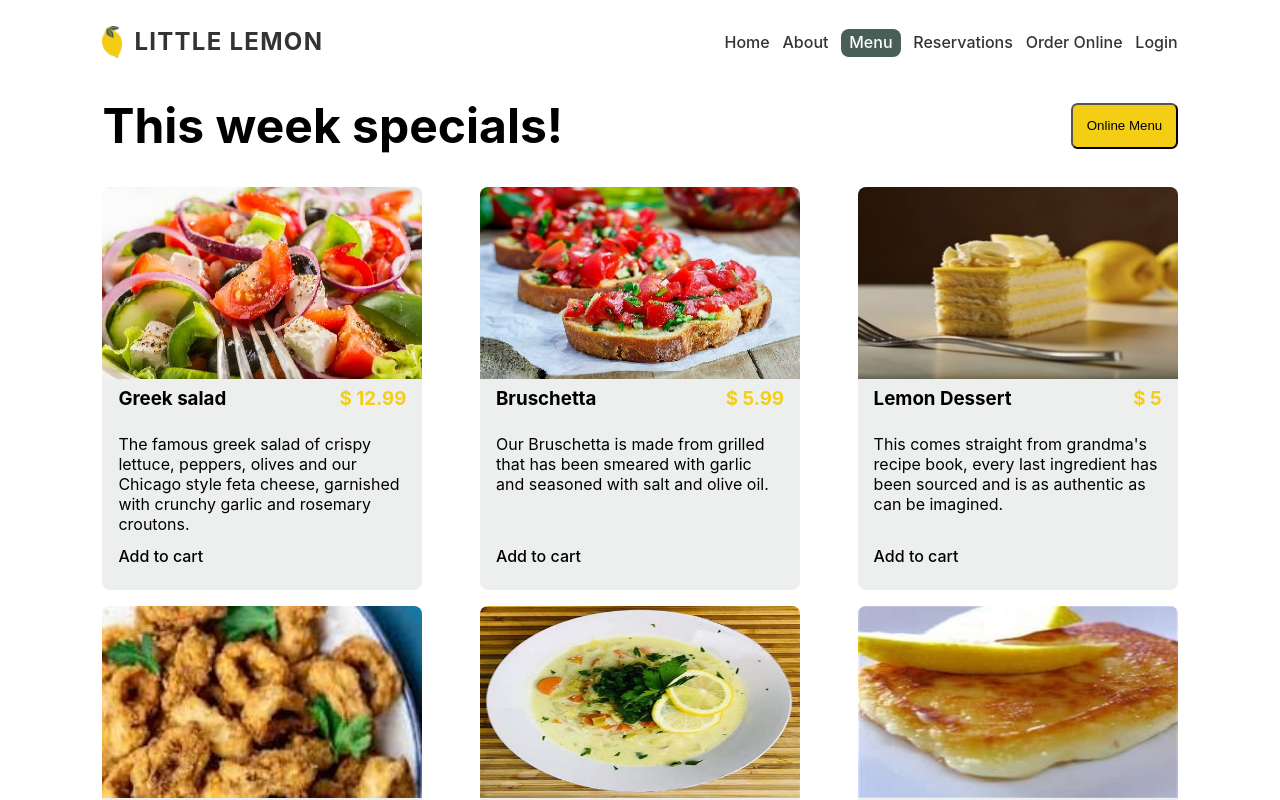
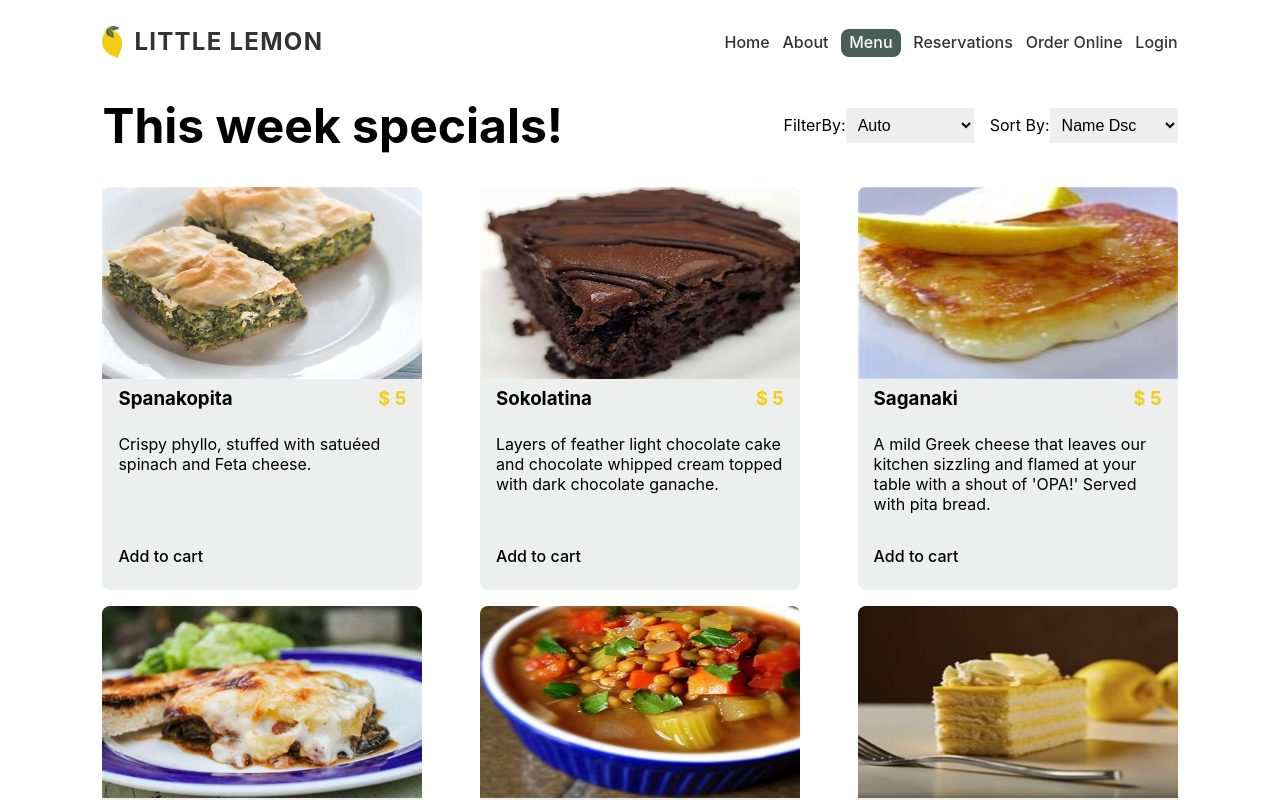
Before and after one commit to abhisheksharma1310/little-lemon, a React (Create React App) app: page /menu in a window 1280 px wide. Shown: the top 800 px of the page. Built offline with nearby package versions, Linux system fonts and the light colour scheme.

Commit message:
option implemented for sorting the menu items

```diff
--- a/src/components/Menu/index.jsx
+++ b/src/components/Menu/index.jsx
@@ -26,6 +26,7 @@ const Menu = ({ menuPage = false }) => {
   const cartList = useSelector((state) => state.cart);
 
   const [currentPage, setCurrentPage] = useState(1);
+  const [sortBy, setSortBy] = useState("name-d");
 
   const getMenuItems = useMemo(() => {
     const items = MenuItems.map((item) => {
@@ -36,10 +37,29 @@ const Menu = ({ menuPage = false }) => {
     return items;
   }, [cartList]);
 
+  const getSortedMenu = useMemo(() => {
+    if (sortBy === "auto") return getMenuItems;
+    let items = [...getMenuItems];
+    if (sortBy === "name-a")
+      items.sort((a, b) => {
+        if (a.title < b.title) return -1;
+        if (a.title > b.title) return 1;
+        return 0;
+      });
+    if (sortBy === "name-d")
+      items.sort((a, b) => {
+        if (a.title > b.title) return -1;
+        if (a.title < b.title) return 1;
+        return 0;
+      });
+
+    return items;
+  }, [getMenuItems, sortBy]);
+
   const maxItem = 6;
   const ItemsList = menuPage
-    ? getMenuItems.slice(maxItem*(currentPage-1), maxItem*currentPage)
-    : getMenuItems.slice(0, 3);
+    ? getSortedMenu?.slice(maxItem * (currentPage - 1), maxItem * currentPage)
+    : getSortedMenu?.slice(0, 3);
 
   const addItemToCart = (id) => {
     if (user?.isLogin) {
@@ -127,8 +147,6 @@ const Menu = ({ menuPage = false }) => {
       setCurrentPage(page);
     };
 
-    console.log(currentPage);
-
     return (
       <div className="page-navigate">
         <button className={prevBtn} onClick={handlePrev}>
@@ -152,6 +170,35 @@ const Menu = ({ menuPage = false }) => {
     );
   };
 
+  const FilterButtons = () => {
+    return (
+      <div className="filter-btn">
+        <div>
+          <label htmlFor="filterBy">FilterBy:</label>
+          <select name="filterBy" id="filterBy">
+            <option>Auto</option>
+            <option>FilterBy</option>
+          </select>
+        </div>
+        <div>
+          <label htmlFor="SortBy">Sort By:</label>
+          <select
+            name="sortBy"
+            id="sortBy"
+            onClick={(e) => {
+              setSortBy(e.target.value);
+            }}
+            defaultValue={sortBy}
+          >
+            <option value="auto">Auto</option>
+            <option value="name-a">Name Asd</option>
+            <option value="name-d">Name Dsc</option>
+          </select>
+        </div>
+      </div>
+    );
+  };
+
   return (
     <section className="menu-section">
       <div>
@@ -159,6 +206,7 @@ const Menu = ({ menuPage = false }) => {
       </div>
       <header className="menu-header">
         <h2>This week specials!</h2>
+        {!menuPage && (
           <button
             onClick={() => {
               navigate("/menu");
@@ -166,6 +214,8 @@ const Menu = ({ menuPage = false }) => {
           >
             Online Menu
           </button>
+        )}
+        {menuPage && <FilterButtons />}
       </header>
       <div className="menu-items">
         {ItemsList?.map((item) => {
--- a/src/components/Menu/styles.css
+++ b/src/components/Menu/styles.css
@@ -126,6 +126,21 @@
   background-color: none;
 }
 
+.filter-btn {
+  display: flex;
+  justify-content: center;
+  align-items: center;
+  gap: 1em;
+}
+
+.filter-btn select {
+  width: 8em;
+  border: none;
+}
+
+.filter-btn select option {
+  background-color: #f4ce14;
+}
 
 @media (max-width: 720px) {
   .menu-section {
```
Also changed, not shown: 2 other files (tests, documents, lock files or other folders). Lines whose indentation alone changed are shown as unchanged.
